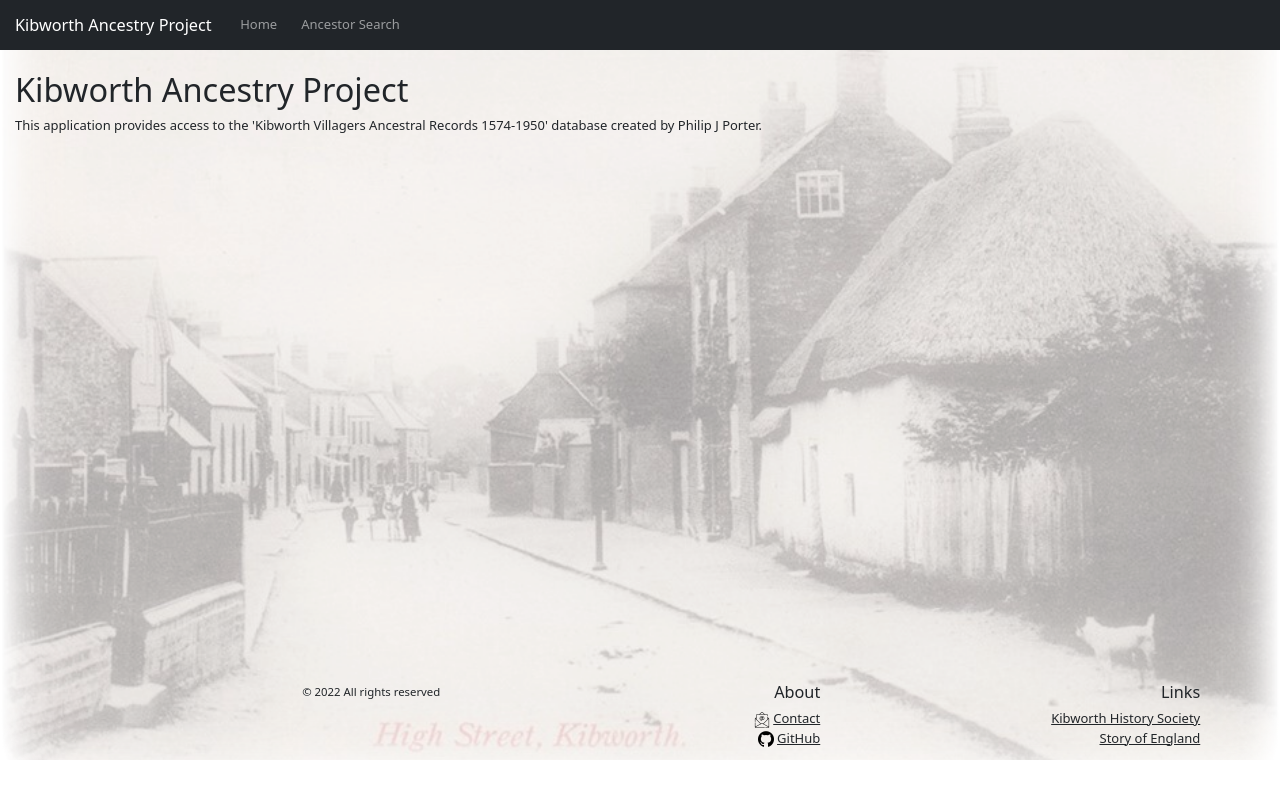
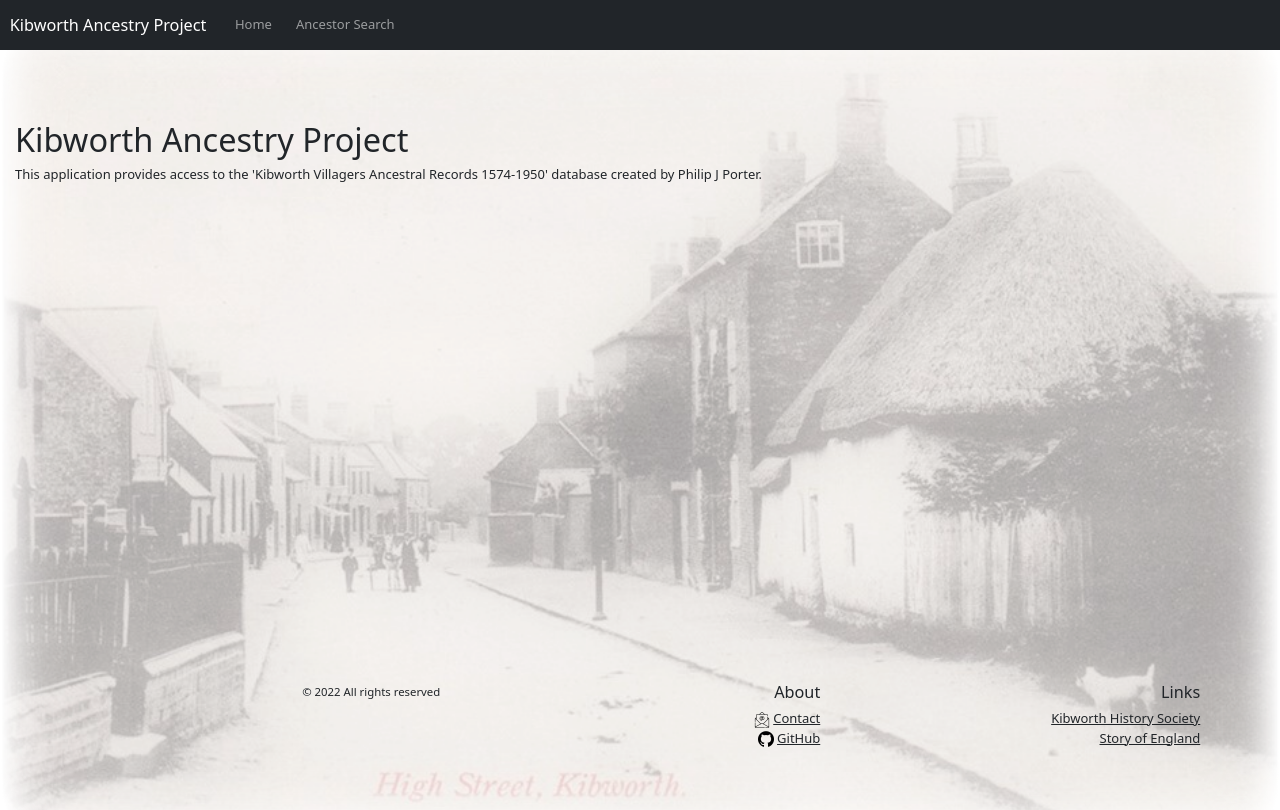
Before and after one commit to freelandr/aws-kibworth-client, an Angular app: page /home in a window 1280 px wide. Built offline with nearby package versions, Linux system fonts and the light colour scheme.

Commit message:
fix navbar toggle

```diff
--- a/src/app/header/header.component.html
+++ b/src/app/header/header.component.html
@@ -1,19 +1,21 @@
-<nav class="navbar navbar-expand-md bg-dark navbar-dark fixed-top">
-  <a class="navbar-brand" style="padding-left: 15px" href="#">Kibworth Ancestry Project</a>
-  <button class="navbar-toggler" type="button" data-toggle="collapse" data-target="#navbarCollapse"
-    aria-controls="navbarCollapse" aria-expanded="false" aria-label="Toggle navigation">
-    <span class="navbar-toggler-icon"></span>
-  </button>
-  <div class="collapse navbar-collapse" id="navbarCollapse">
-    <ul class="navbar-nav mr-auto">
-
-      <li class="nav-item">
-        <a class="nav-link" routerLink="/home">Home</a>
-      </li>
-      <li class="nav-item">
-        <a class="nav-link" routerLink="/contact-list">Ancestor Search</a>
-      </li>
-
-    </ul>
+<nav id="mainNavbar" class="navbar navbar-expand-md bg-dark navbar-dark">
+  <div class="container-fluid">
+    <a routerLink="/" class="navbar-brand">Kibworth Ancestry Project</a>
+    <button class="navbar-toggler" type="button" data-toggle="collapse" data-target="#navbarSupportedContent"
+      aria-controls="navbarSupportedContent" aria-expanded="false" aria-label="Toggle navigation"
+      (click)="collapsed = !this.collapsed">
+      <span class="navbar-toggler-icon"></span>
+    </button>
+    <div id="navbarSupportedContent" [ngClass]="{ collapse: collapsed, 'navbar-collapse': true }">
+      <!-- right nav menus -->
+      <ul class="navbar-nav ml-auto">
+        <li routerLinkActive="active" class="nav-item">
+          <a routerLink="/home" class="nav-link">Home</a>
+        </li>
+        <li routerLinkActive="active" class="nav-item">
+          <a routerLink="/contact-list" class="nav-link">Ancestor Search</a>
+        </li>
+      </ul>
+    </div>
   </div>
 </nav>
--- a/src/app/header/header.component.ts
+++ b/src/app/header/header.component.ts
@@ -6,5 +6,5 @@ import { Component } from '@angular/core';
   styleUrls: ['./header.component.css']
 })
 export class HeaderComponent {
-
+  collapsed = true;
 }
```
